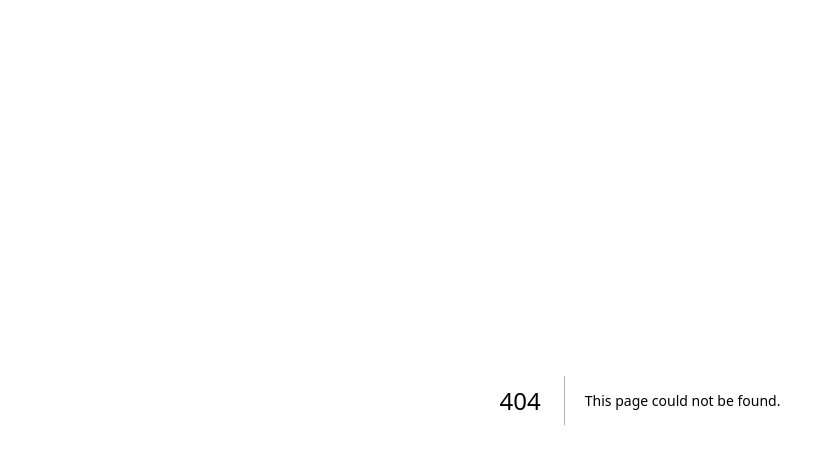
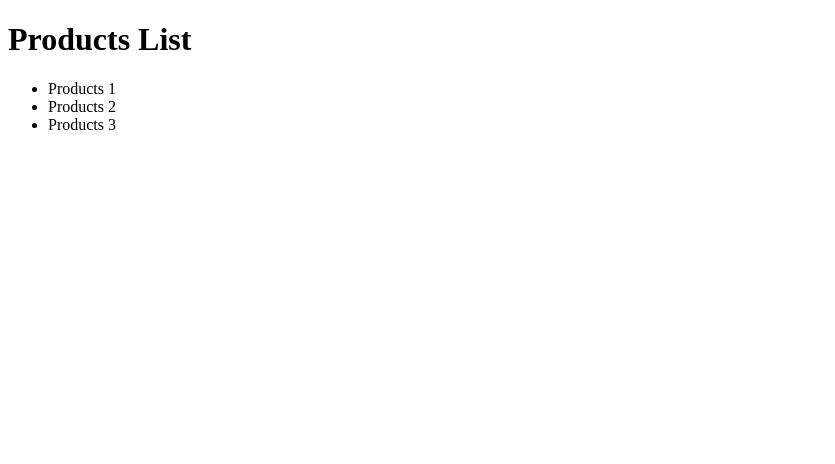
Before and after one commit to Samir-Singh/Next_JS_Course, a Next.js app: page /product in a window 1280 px wide. Before the commit this address had no page. Shown: the top 464 px of the page, without its empty margins (0-835 px from the left). Built offline with nearby package versions, Linux system fonts and the light colour scheme.

Commit message:
Samir|Dynamic Routes Learned|New

```diff
--- a/src/app/blog/first/page.tsx
+++ b/src/app/blog/first/page.tsx
@@ -1,7 +1,7 @@
 import React from "react";
 
 const FirstBlog = () => {
-  return <div>First Blog Page</div>;
+  return <h1>First Blog Page</h1>;
 };
 
 export default FirstBlog;
--- a/src/app/blog/page.tsx
+++ b/src/app/blog/page.tsx
@@ -1,7 +1,7 @@
 import React from "react";
 
 const Blog = () => {
-  return <div>Blog Page</div>;
+  return <h1>Blog Page</h1>;
 };
 
 export default Blog;
--- a/src/app/page.tsx
+++ b/src/app/page.tsx
@@ -1,7 +1,7 @@
 import React from "react";
 
 const Home = () => {
-  return <div>Home Page</div>;
+  return <h1>Home Page</h1>;
 };
 
 export default Home;
--- /dev/null
+++ b/src/app/product/page.tsx
@@ -0,0 +1,16 @@
+import React from "react";
+
+const Products = () => {
+  return (
+    <>
+      <h1>Products List</h1>
+      <ul>
+        <li>Products 1</li>
+        <li>Products 2</li>
+        <li>Products 3</li>
+      </ul>
+    </>
+  );
+};
+
+export default Products;
--- a/src/app/profile/page.tsx
+++ b/src/app/profile/page.tsx
@@ -1,7 +1,7 @@
 import React from "react";
 
 const Profile = () => {
-  return <div>Profile Page</div>;
+  return <h1>Profile Page</h1>;
 };
 
 export default Profile;
```
Also changed, not shown: src/app/product/[productId]/page.tsx (added, +7 -0 lines).
